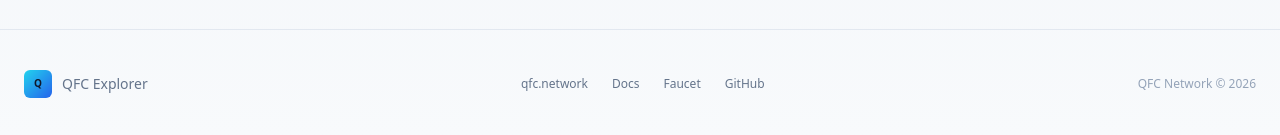
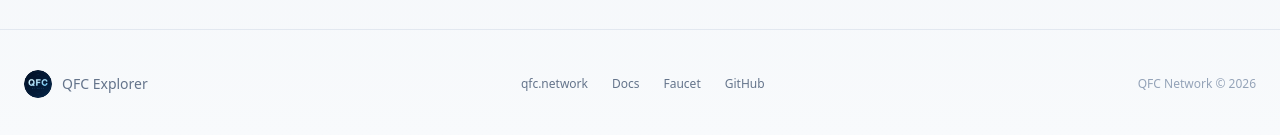
Before and after one commit to qfc-network/qfc-explorer, a Next.js app: page / in a window 1280 px wide. Shown: the part 768-903 px from the top of the page. Built offline with nearby package versions, Linux system fonts and the light colour scheme; no server answers.

Commit message:
fix(ui): footer logo uses the QFC badge instead of the generic gradient Q
Co-Authored-By: Claude Fable 5 <noreply@anthropic.com>

```diff
--- a/src/app/layout.tsx
+++ b/src/app/layout.tsx
@@ -62,9 +62,13 @@ export default function RootLayout({ children }: { children: ReactNode }) {
             <footer className="border-t border-slate-200 dark:border-slate-800/40 mt-16">
               <div className="mx-auto flex max-w-7xl flex-col gap-6 px-6 py-10 md:flex-row md:items-center md:justify-between">
                 <div className="flex items-center gap-2.5">
-                  <div className="flex h-7 w-7 items-center justify-center rounded-md bg-gradient-to-br from-cyan-400 to-blue-600 text-[10px] font-bold text-slate-900 dark:text-white">
-                    Q
-                  </div>
+                  <img
+                    src="/icon-192.png?v=2"
+                    alt="QFC"
+                    width={28}
+                    height={28}
+                    className="h-7 w-7 rounded-full"
+                  />
                   <span className="text-sm text-slate-500">QFC Explorer</span>
                 </div>
                 <div className="flex flex-wrap gap-x-6 gap-y-2 text-xs text-slate-500">
```
